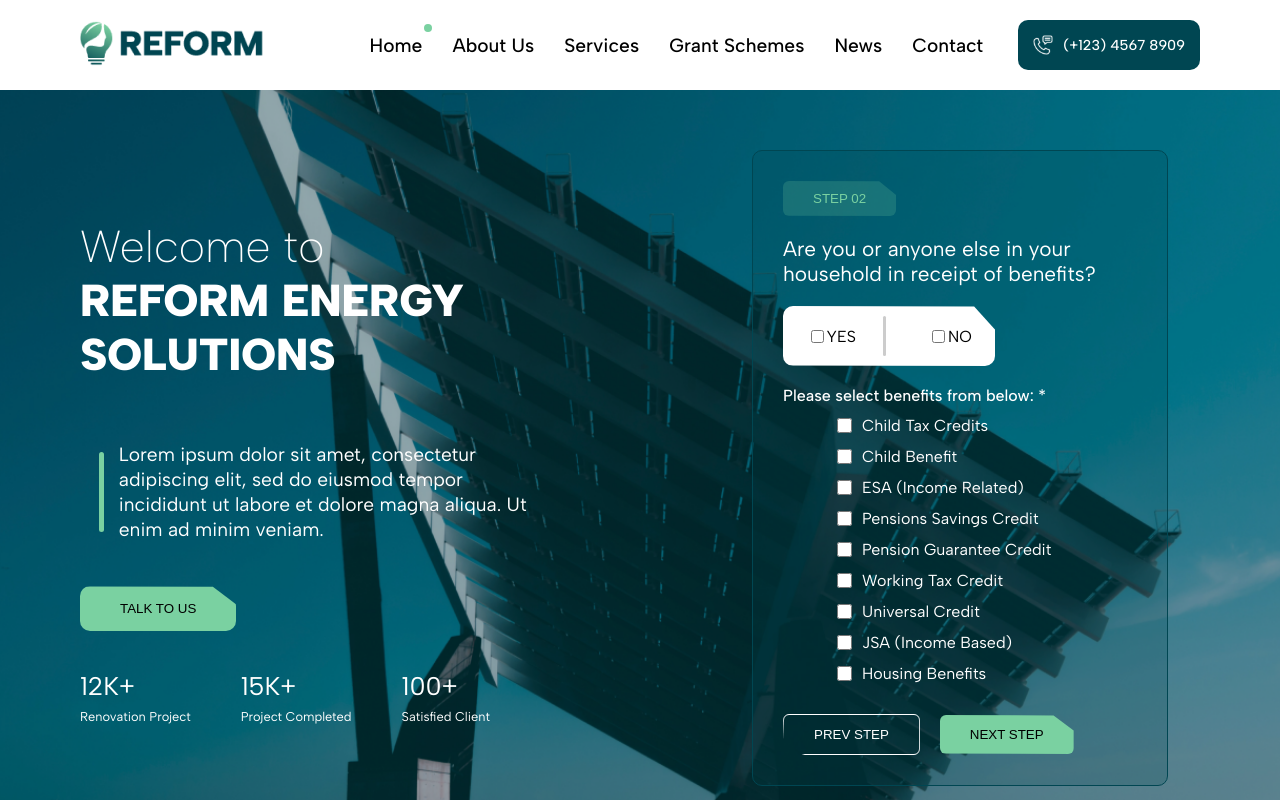
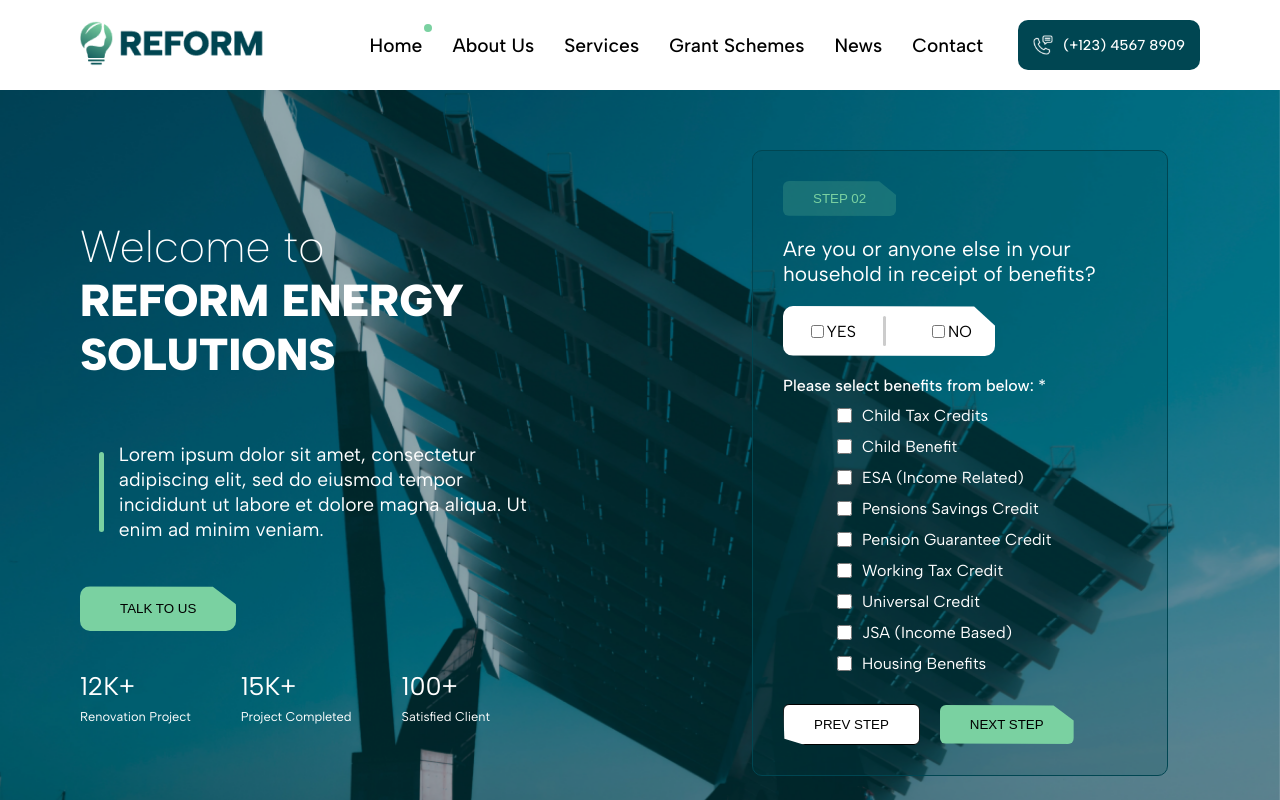
Before and after one commit to sidhu2003/reform, a React (Create React App) app: page / in a window 1280 px wide. Built offline with nearby package versions, Linux system fonts and the light colour scheme.

Commit message:
new commit

```diff
--- a/src/components/Welcome/Questions/styles.module.css
+++ b/src/components/Welcome/Questions/styles.module.css
@@ -51,7 +51,7 @@
 }
 
 .hr_line {
-  height: 40px;
+  height: 30px;
   width: 3px;
   border-radius: 8px;
   background-color: #cccccc;
@@ -106,8 +106,9 @@
   padding: 12px 30px;
   border: none;
   background-color: transparent;
-  border: 1px solid white;
-  color: white;
+  border: 1px solid black;
+  color: black;
+  background-color: #fff;
   clip-path: polygon(0 0, 100% 0, 100% 100%, 16% 100%, 1% 85%);
   border-radius: 6px;
 }
```
